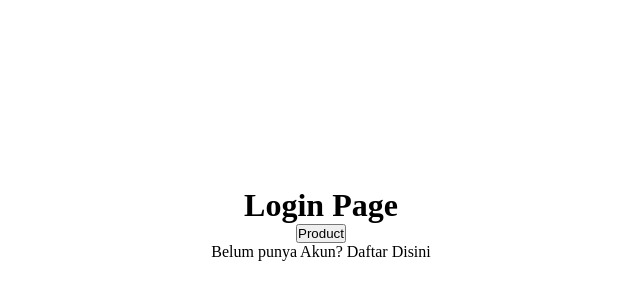
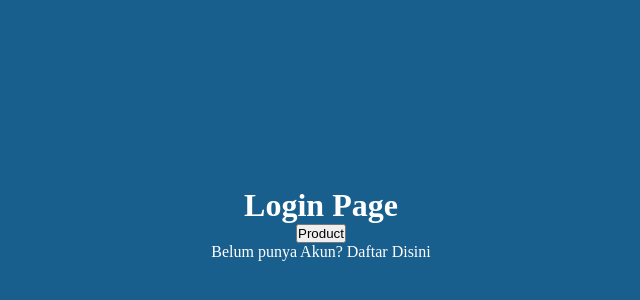
Before and after one commit to nadilakencana/next-project, a Next.js app: page /auth/login in a window 1280 px wide. Shown: the part 176-476 px from the top of the page, without its empty margins (319-959 px from the left). Built offline with nearby package versions, Linux system fonts and the light colour scheme.

Commit message:
add sass

```diff
--- a/package.json
+++ b/package.json
@@ -18,5 +18,11 @@
     "react": "19.2.0",
     "react-dom": "19.2.0",
     "typescript": "5.9.3"
+  },
+  "devDependencies": {
+    "autoprefixer": "^10.4.22",
+    "postcss": "^8.5.6",
+    "sass": "^1.94.2",
+    "tailwindcss": "^4.1.17"
   }
 }
--- /dev/null
+++ b/src/styles/color.scss
@@ -0,0 +1,2 @@
+$primary: #195f8e;
+$secondary: #58abb1;
--- a/src/views/auth/login.module.css
+++ b/src/views/auth/login.module.scss
@@ -1,7 +1,11 @@
+@import '@/styles/color.scss';
+
 .login{
     display: flex;
     flex-direction: column;
     align-items: center;
     justify-content: center;
     height: 100vh;
+    background-color: $primary;
+    color: white;
 }
--- a/src/views/auth/login.tsx
+++ b/src/views/auth/login.tsx
@@ -1,6 +1,6 @@
 import Link from "next/link";
 import { useRouter } from "next/router";
-import styles from "./login.module.css"
+import styles from "./login.module.scss"
 
 
 const LoginView = ()=>{
```
Also changed, not shown: 1 other file (tests, documents, lock files or other folders).
